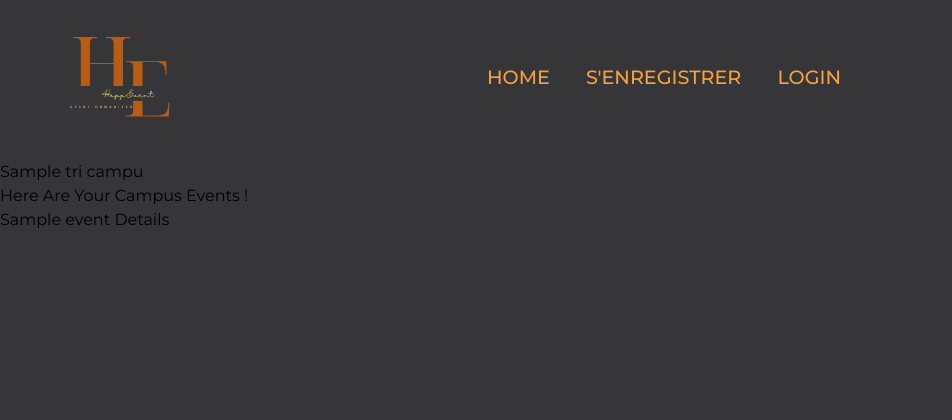
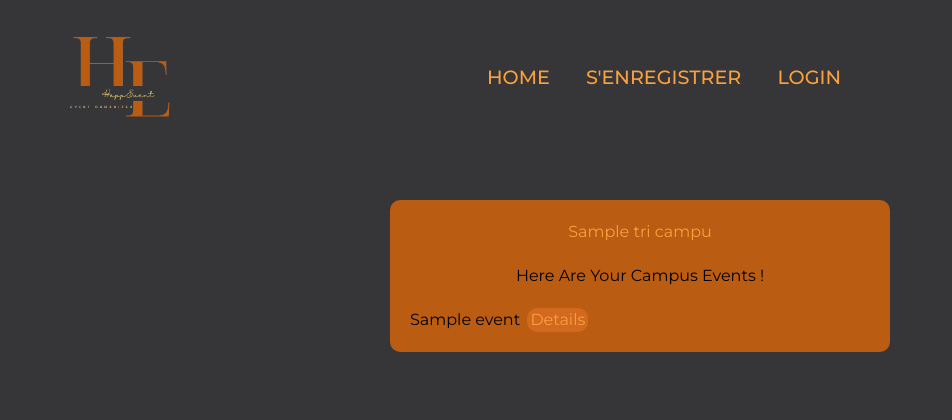
Before and after one commit to kimiis/Event, a Symfony app: template templates/campus/tri.html.twig in a window 1280 px wide. Shown: the top 420 px of the page, without its empty margins (0-952 px from the left). Run offline with Twig, Linux system fonts and the light colour scheme; the template is opened without the code that fills it: most values are stand-ins (such as "Sample title", 1, 10 or a date in 2020); some libraries are stand-ins or nearby versions.

Commit message:
amelie 27/10/23 V2
tri

```diff
--- a/public/css/cardCss.css
+++ b/public/css/cardCss.css
@@ -91,14 +91,14 @@
     margin-right: auto;
 }
 
-#place_name, #place_street, #place_city  {
+#place_name, #place_street, #place_city {
 
     display: block;
     margin-left: auto;
     margin-right: auto;
 }
 
-#city_cityCode, #city_name  {
+#city_cityCode, #city_name {
 
     display: block;
     margin-left: auto;
@@ -111,31 +111,52 @@
     margin-right: auto;
 }
 
-#create_event_form_title, #create_event_form_campus, #create_event_form_dateD, #create_event_form_limiteDate, #create_event_form_nbMaxInsc,#create_event_form_infosEvent, #create_event_form_Place, #create_event_form_status {
+#create_event_form_title, #create_event_form_campus, #create_event_form_dateD, #create_event_form_limiteDate, #create_event_form_nbMaxInsc, #create_event_form_infosEvent, #create_event_form_Place, #create_event_form_status {
     display: block;
     margin-left: auto;
     margin-right: auto;
 }
 
-#create_event_form_time{
+#create_event_form_time {
     display: flex;
-   justify-content: center;
- }
+    justify-content: center;
+}
 
 label {
 
-display : flex;
-justify-content: space-around;
-    padding-bottom: 2px ;
-    padding-top : 5px ;
-
-
+    display: flex;
+    justify-content: space-around;
+    padding-bottom: 2px;
+    padding-top: 5px;
 }
 
 #msg {
     color: crimson;
     text-align: center;
     margin-top: 40px;
+}
 
+.fbc {
+    color: #BA5C12;
+}
 
+h1 {
+    color: #f9a03f;
+    text-align: center;
+    padding-bottom: 20px;
 }
+
+h2 {
+    text-align: center;
+    padding-bottom: 20px;
+}
+
+#lienEvent {
+
+    color: #f9a03f;
+    background-color: chocolate;
+    border-radius: 10px;
+    margin-left: 3px;
+    padding-left: 3px;
+    padding-right: 3px;
+}
--- a/templates/campus/tri.html.twig
+++ b/templates/campus/tri.html.twig
@@ -3,13 +3,13 @@
 {% block body %}
 
     {% for tc in triCampus %}
-        <div>
-            {{ tc.name }}
+        <div class="card">
+           <h1> {{ tc.name }}</h1>
 
             {% if tc.events is empty %}
-                <p> No Events Here !</p>
+                <h2> No Events Here !</h2>
             {% else %}
-                <p> Here Are Your Campus Events !</p>
+                <h2> Here Are Your Campus Events !</h2>
 
             {% endif %}
 
@@ -17,11 +17,13 @@
 
 
 
-                {{ event.title }}
+               <div> {{ event.title }}
 
                 <a href="{{ path('_detail', {'event': event.id}) }}">
-                    <input name="lienEvent" type="button" value="Details" id="lienEvent">
+                    <input name="lienEvent" type="button" value="Details" id="lienEvent" class="lienEvent">
                 </a>
+
+               </div>
             {% endfor %}
 
 
--- a/templates/listeEvents.html.twig
+++ b/templates/listeEvents.html.twig
@@ -8,7 +8,7 @@
 
 {% block body %}
 
-    <div>
+    <div class="fbc">
         <p> Find By Campus </p>
 
         <select name="Campus" id="Campus">
--- a/templates/profil/profil.html.twig
+++ b/templates/profil/profil.html.twig
@@ -13,6 +13,6 @@
         {{ form(modifyProfileForm) }}
     </div>
 
-    <p>TEST A SUPPRIMER C'EST POUR LE PUSH</p>
+
 
 {% endblock %}
```
